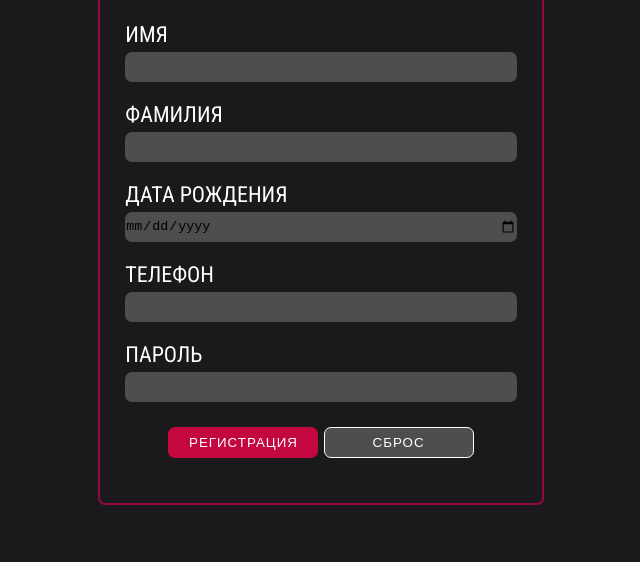
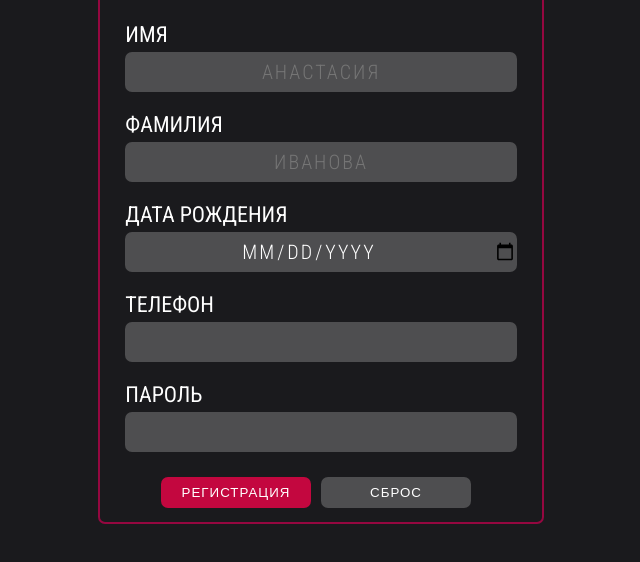
Before and after one commit to ZuAnna/form, a plain HTML site: page index.html in a window 1280 px wide. Shown: the part 204-766 px from the top of the page, without its empty margins (319-959 px from the left). Drawn offline with Linux system fonts and the light colour scheme.

Commit message:
small changes

```diff
--- a/index.html
+++ b/index.html
@@ -25,21 +25,21 @@
       <form
         class="form__in"
         action="#"
-        method="post"
+        method="get"
         enctype="multipart/form-data"
       >
       <h1 class="form__title">Заполните личные данные</h1>
         <div class="form__in-items">
           <label for="name" class="form__in-label">Имя</label>
-          <input type="text" class="form__in-input" id="name" />
+          <input type="text" class="form__in-input" id="name" placeholder="Анастасия"/>
         </div>
         <div class="form__in-items">
            <label for="surname" class="form__in-label">Фамилия</label>
-           <input type="text" class="form__in-input" id="surname">
+           <input type="text" class="form__in-input" id="surname" placeholder="Иванова">
         </div>
         <div class="form__in-items">
            <label for="bd" class="form__in-label">Дата рождения</label>
-           <input type="date" class="form__in-input" id="bd">
+           <input type="date" class="form__in-input" id="bd"/>
         </div>
          <div class="form__in-items">
           <label for="tel" class="form__in-label">Телефон</label>
@@ -47,11 +47,11 @@
         </div>
 
         <div class="form__in-items">
-          <label for="pass" class="form__in-label">Пароль</label>
+          <label for="pass" class="form__in-label" minlength="6">Пароль</label>
           <input type="password" class="form__in-input" id="pass" />
         </div>
         <div class="form__in-items form__in-buttons">
-           <button class="form__in-button signin">Регистрация</button>
+           <button class="form__in-button signin" type="submit">Регистрация</button>
            <button type="reset" class="form__in-button reset">Сброс</button>
         </div>
 
--- a/styles/style.scss
+++ b/styles/style.scss
@@ -14,24 +14,26 @@ $mainFont: 'Roboto Condensed', sans-serif;
  }
  html {
    width: 100%;
-   height: 100%;
+   height: 100vh;
    font-size: 22px;
  }
  body{
    max-width: 100%;
+   position: relative;
    font-family: $mainFont;
    background-color: #1a1a1d;
-   height: 100%;
+   height: 100vh;
 
 }
 
 
 .form{
-   overflow: hidden;
+
 color: #ffffff;
 display: flex;
 
 &__in{
+   overflow: hidden;
 max-width: 550px;
    max-height: 700px;
 margin: auto;
@@ -42,29 +44,52 @@ display: block;
    padding: 30px 25px;
    border: 2px solid #950740;
    border-radius: 7px;
+box-shadow: none;
+transition: all .5s ease-in;
+
 margin-top: 10%;
 cursor: pointer;
+&:hover{
+   transition: all .8s ease-in ;
+   box-shadow: 0px 0px 8px 1px #c3073f;
+}
 &-label{
 
    line-height: 35px;
    text-transform: uppercase;
    cursor: pointer;
-   transition: all .5s ease-in .3s;
+   transition: all .7s  .1s ease-out;
 
 
    &:hover{
-      text-shadow:4px 4px 8px #950740;
+      text-shadow:4px 4px 5px #950740,
+      4px 4px 5px #950740;
 
    }
 }
 &-input{
    display: block;
    width: 100%;
-   height: 30px;
+   height: 40px;
+   text-align: center;
    background-color: #4e4e50;
    border:none ;
    border-radius: 7px;
+   color: #fff;
+   font-family: $mainFont;
+   font-weight: 200;
+   font-size: 20px;
+   text-transform: uppercase;
+   letter-spacing: 2px;
    cursor: pointer;
+   outline: 1px solid transparent;
+   transition: all .4s ease-in-out;
+   &:hover{
+     outline: 1px solid #c3073f;
+   }
+   &:focus{
+      outline: 1px solid #c3073f;
+   }
 }
 &-items{
    margin-bottom: 15px;
@@ -72,15 +97,24 @@ cursor: pointer;
 &-buttons{
    margin-top: 10px;
    text-align: center;
+   position: relative;
 }
 &-button{
+   position: absolute;
    min-width: 150px;
-   padding: 7px 7px;
+   padding: 8px 7px;
+   border: none;
    border-radius: 7px;
    letter-spacing: 1px;
    text-transform: uppercase;
    color: #ffffff;
+   outline: 1px solid transparent;
    cursor: pointer;
+   transition: all .4s .2s linear;
+   &:hover{
+      outline: 1px solid #fff;
+   }
+
 }
 }
 &__title{
@@ -98,11 +132,14 @@ margin-bottom: 20px;
 }
 .signin{
    background-color: #c3073f;
-   border: none;
-   padding: 8px 7px;
+   margin-right: 10px;
+   right: 50%;
+
+
 }
 .reset{
    background-color: #4e4e50;
-   border: 1px  solid #fff ;
+
+
 
 }
```
Also changed, not shown: styles/style.css, 1 other file.
